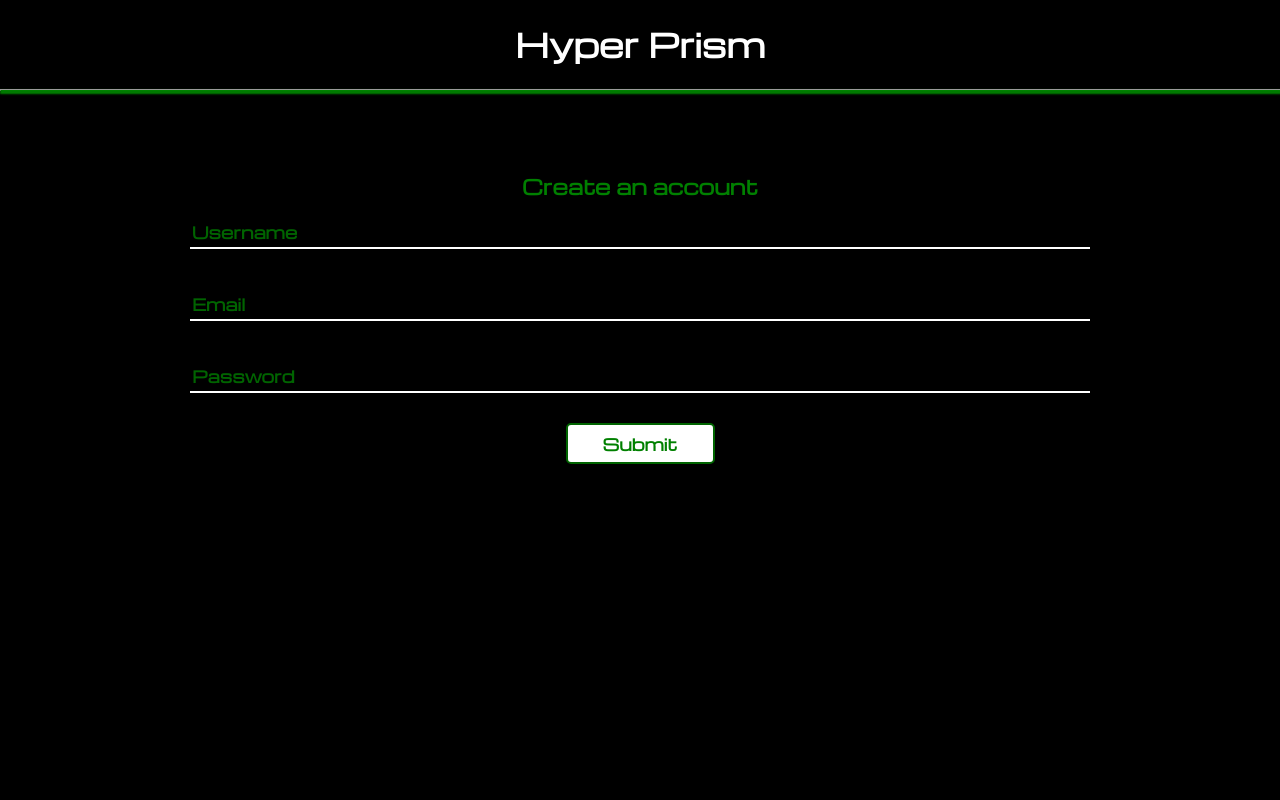
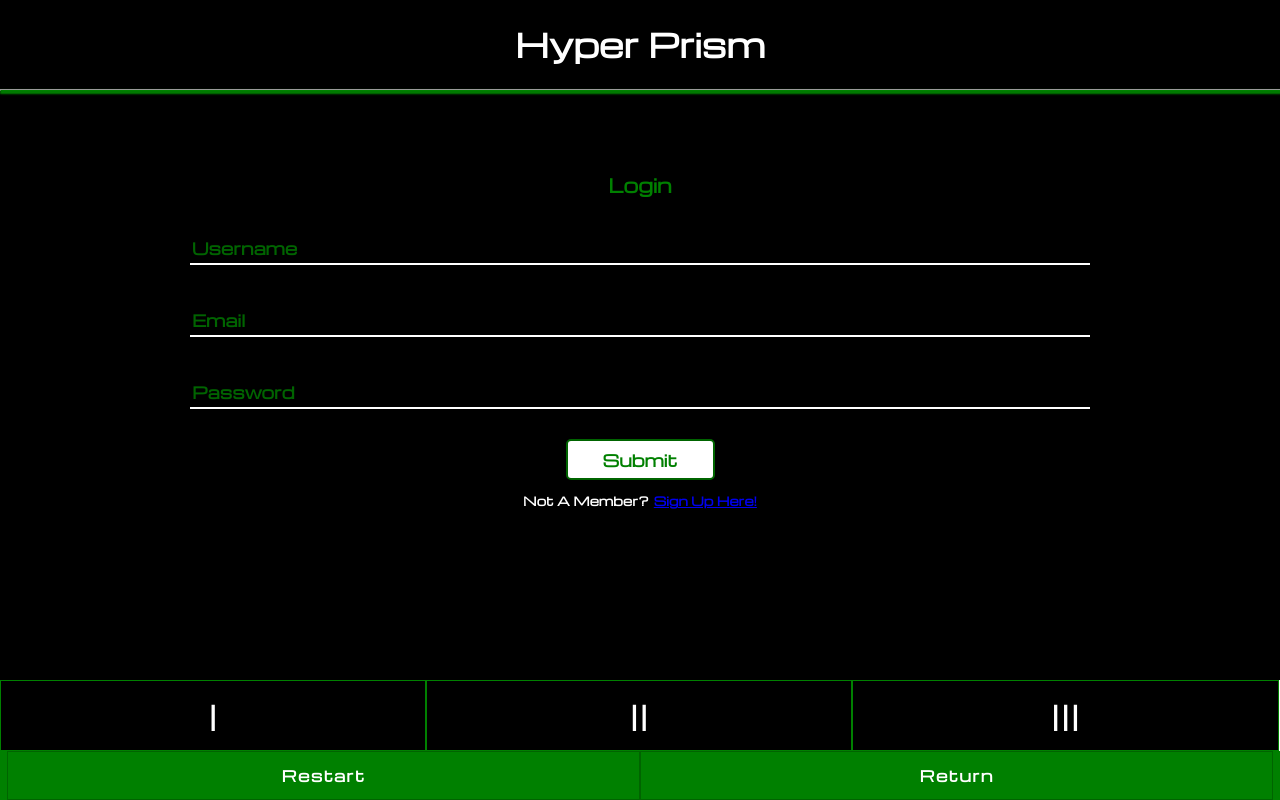
Before and after one commit to hyper-prism/fe, a React (Create React App) app in the folder hyper_prism/: page /Login in a window 1280 px wide. Built offline with nearby package versions, Linux system fonts and the light colour scheme; no server answers.

Commit message:
finished the styling on the login page

```diff
--- a/hyper_prism/src/forms/login.js
+++ b/hyper_prism/src/forms/login.js
@@ -38,12 +38,14 @@ export default class Login extends React.Component{
 
     render(){
         return(
-            <div className='login-container'>
+            <div>
+                <div>
                     <h1 className="header">Hyper Prism</h1>
                     <hr style={{width:'100%', borderBottomColor: 'green', boxShadow: "1px 2px 2px 1px green", marginBottom: '0px'}} />
-                <div className="grand-menu-container">
+                </div>
+                <div className="grand-container">
                     <div className='menu-container'>
-                    <h3>Create an account</h3>
+                        <h3>Login</h3>
                         <form>
 
                             <input placeholder='Username'
@@ -67,8 +69,25 @@ export default class Login extends React.Component{
                                    onChange={this.changeHandler}
                             />
                             <div className='submit-button' onClick={this.submitHandler}>Submit</div>
+                            <p style={{color: 'white', fontWeight: '800', fontSize: '12px'}}>Not A Member?<NavLink to='Register' style={{paddingLeft: '5px'}}>Sign Up Here!</NavLink></p>
                         </form>
-
+                    </div>
+                </div>
+                <div className='controls-container'>
+                    <div className="numbers">
+                        <div>
+                            <h1 className="choice1 button1">I</h1>
+                        </div>
+                        <div>
+                            <h1 className="choice1 button2" >II</h1>
+                        </div>
+                        <div>
+                            <h1 className="choice1 button3">III</h1>
+                        </div>
+                    </div>
+                    <div className="controls">
+                        <div onClick={this.restartHandler} className="restart">Restart</div>
+                        <div type='submit'><NavLink style={{textDecoration: "none", fontWeight: "800", color: "white"}} to='/'>Return</NavLink></div>
                     </div>
                 </div>
             </div>
--- a/hyper_prism/src/forms/register.js
+++ b/hyper_prism/src/forms/register.js
@@ -73,7 +73,7 @@ export default class Register extends React.Component{
                     />
                     <div  className='submit-button' onClick={this.submitHandler}>Submit</div>
                     <br/>
-                    <p style={{color: 'white', fontWeight: '800', fontSize: '12px'}}>Already have an account?<NavLink to='Login'>Sign In Here</NavLink></p>
+                    <p style={{color: 'white', fontWeight: '800', fontSize: '12px'}}>Already have an account?<NavLink to='Login' style={{paddingLeft: '5px'}}>Sign In Here</NavLink></p>
                 </form>
                 </div>
                 </div>
```
Lines whose indentation alone changed are shown as unchanged.
